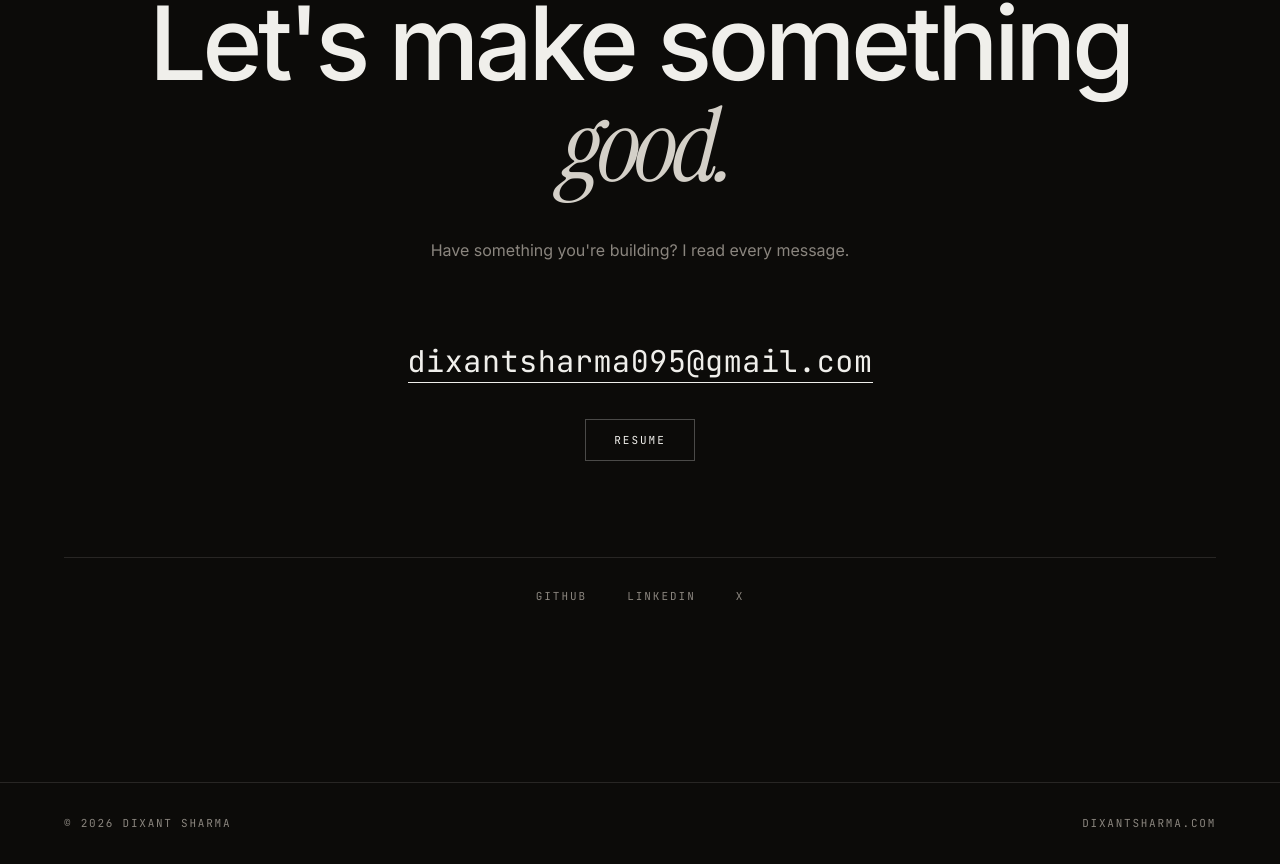
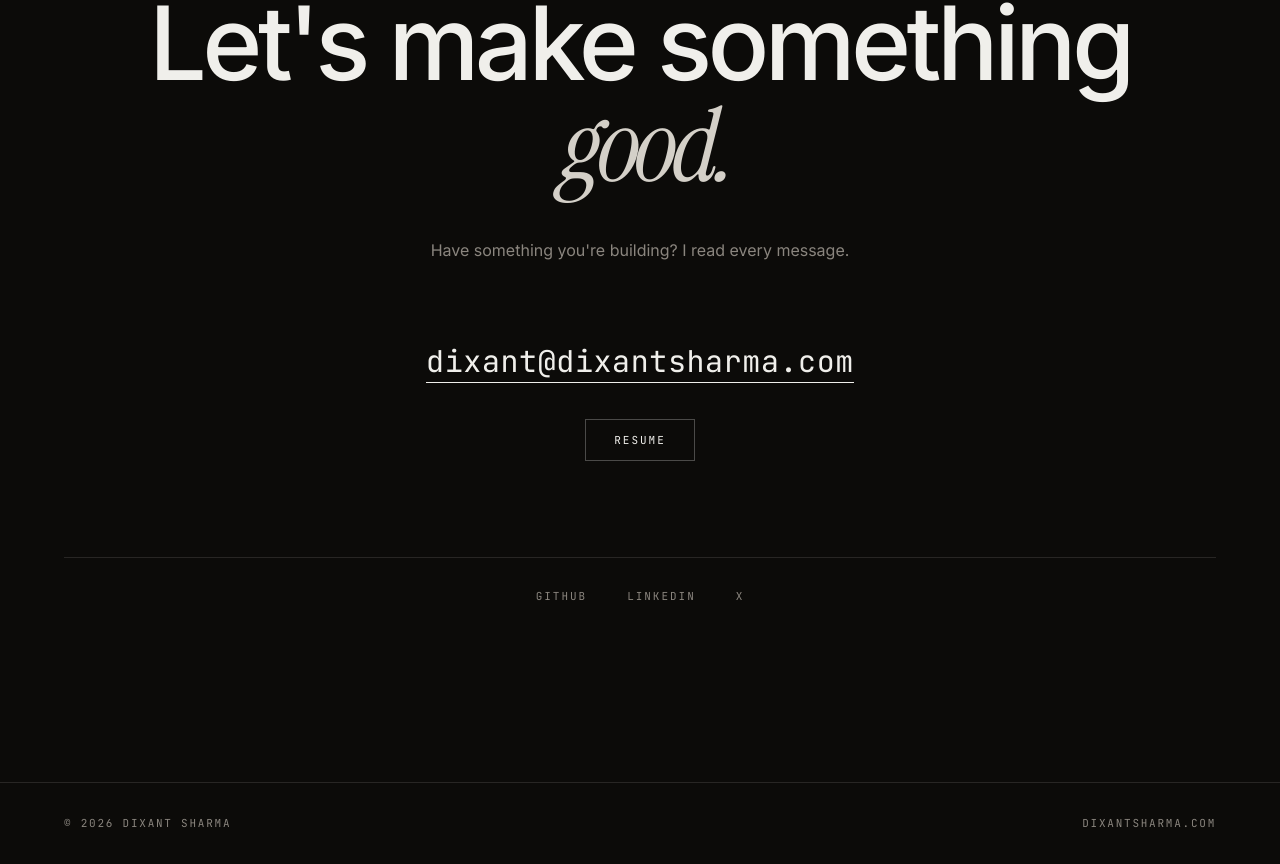
Before and after one commit to dixant/dixantsharma.com, a Next.js app: page / in a window 1280 px wide. Shown: the part 5495-6359 px from the top of the page. Built offline with nearby package versions, Linux system fonts and the light colour scheme.

Commit message:
use domain address for contact

```diff
--- a/src/content/site.ts
+++ b/src/content/site.ts
@@ -130,7 +130,7 @@ export const site = {
   },
   domain: "dixantsharma.com",
   url: "https://dixantsharma.com",
-  email: "dixantsharma095@gmail.com",
+  email: "dixant@dixantsharma.com",
   /**
    * Opens in a new tab so visitors preview it in the browser's PDF viewer and
    * download from there if they want it. Works the same for a path on this
```
Also changed, not shown: 1 other file (tests, documents, lock files or other folders).
